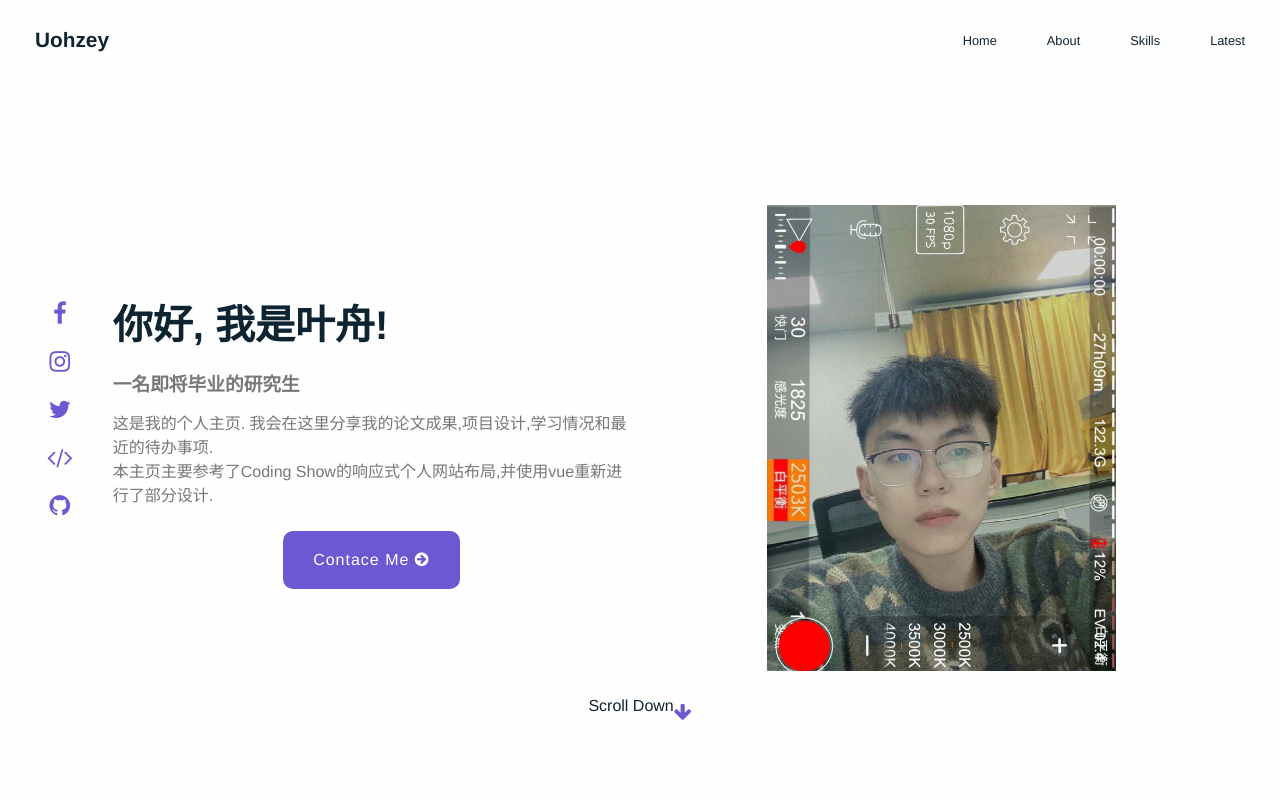
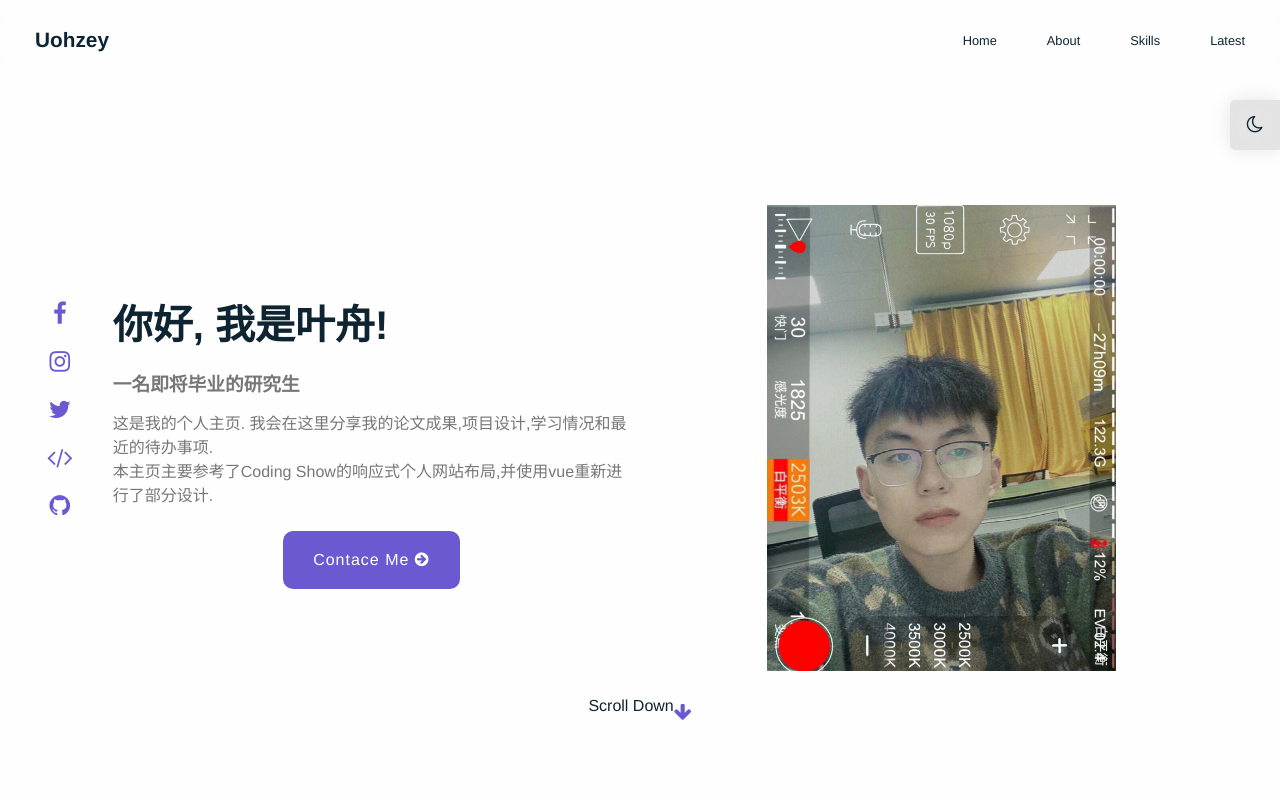
Before and after one commit to uohzey/uohzey.github.io, a Vue app: page /#/home in a window 1280 px wide. Shown: the top 800 px of the page. Built offline with nearby package versions, Linux system fonts and the light colour scheme.

Commit message:
theme-change

```diff
--- a/src/components/MyFooter.vue
+++ b/src/components/MyFooter.vue
@@ -122,4 +122,10 @@ footer a {
     font-size: 1.5em;
     margin: 20px;
 }
+
+.footer-copyright p {
+    font-size: var(--normal-font-size);
+    font-weight: 300;
+    margin-top: 50px;
+}
 </style>
--- /dev/null
+++ b/src/components/ThemeChange.vue
@@ -0,0 +1,63 @@
+<template>
+    <div class="theme-btn flex-center" @click="changeTheme">
+        <i class="fa fa-sun-o"></i>
+        <i class="fa fa-moon-o"></i>
+    </div>
+</template>
+
+<script>
+import { defineComponent } from "@vue/runtime-core";
+
+export default defineComponent({
+    name: "ThemeChange",
+    methods: {
+        changeTheme() {
+            const body = document.querySelector("body");
+            const theme = document.querySelector(".theme-btn");
+            const isDark = body.classList.contains("dark");
+            if (isDark) {
+                body.classList.remove("dark");
+                theme.classList.remove("sun");
+                theme.classList.add("moon");
+            } else {
+                body.classList.add("dark");
+                theme.classList.remove("moon");
+                theme.classList.add("sun");
+            }
+        }
+    }
+});
+</script>
+
+<style scoped>
+.theme-btn {
+    z-index: 999999;
+    position: fixed;
+    right: 0;
+    top: 100px;
+    background: var(--transparent-color-01);
+    backdrop-filter: blur(20px);
+    width: 50px;
+    height: 50px;
+    font-size: 1.2em;
+    border-radius: 5px 0 0 5px;
+    box-shadow: var(--box-shadow);
+    cursor: pointer;
+}
+
+.theme-btn .fa-sun-o,
+.fa-moon-o {
+    line-height: 20px;
+    margin: auto;
+    text-align: center;
+}
+
+.theme-btn .fa-sun-o,
+.theme-btn.sun .fa-moon-o {
+    display: none;
+}
+
+.theme-btn.sun .fa-sun-o {
+    display: block;
+}
+</style>
--- a/src/css/style.css
+++ b/src/css/style.css
@@ -12,7 +12,7 @@
     --card-bg-color: #fff;
     --modal-bg-color: #fff;
     --bg-transparent-color: rgba(0, 0, 0, 0.1);
-    --transparent-color-02: rgba(0, 0, 0, 0.1);
+    --transparent-color-01: rgba(0, 0, 0, 0.1);
     --transparent-color-02: rgba(106, 89, 209, 0.1);
     --line-color: #d7d7d7;
 
@@ -29,6 +29,33 @@
     /* ========== Scroll bar colors ============*/
     --scroll-bar-color: #c5cadf;
     --scroll-thumb-color: #70768a;
+    --scroll-thumb-hover-color: #454f6b;
+
+}
+
+.dark {
+    /* ========== Main theme clolrs ============*/
+    --first-color: #fff;
+    --second-color: #6a59d1;
+    --third-color: #a9afc3;
+
+    /* ========== Hovers clolrs ============*/
+    --hover-color: #614fd0;
+
+    /* ========== Background clolrs ============*/
+    --body-bg-color: #0e1b31;
+    --card-bg-color: #132347;
+    --modal-bg-color: #102048;
+    --bg-transparent-color: rgba(255, 255, 255, 0.1);
+    --transparent-color-02: rgba(255, 255, 255, 0.1);
+    --line-color: #454f6b;
+
+    /* ========== Color filter ============*/
+    --color-filter: invert(0);
+
+    /* ========== Scroll bar colors ============*/
+    --scroll-bar-color: #c1ceff;
+    --scroll-thumb-color: #282f4e;
     --scroll-thumb-hover-color: #454f6b;
 
 }
--- a/src/views/HomePage.vue
+++ b/src/views/HomePage.vue
@@ -8,6 +8,7 @@
     <latest-section />
     <scroll-to-top />
     <my-footer />
+    <theme-change />
   </body>
 </template>
 
@@ -18,11 +19,12 @@ import AboutSection from "@/components/AboutSection.vue"
 import SkillsSection from "@/components/SkillsSection.vue"
 import LatestSection from "@/components/LatestSection.vue"
 import ScrollToTop from "@/components/ScrollToTop.vue"
+import ThemeChange from "@/components/ThemeChange.vue"
 import MyFooter from "@/components/MyFooter.vue"
 import { defineComponent } from "@vue/runtime-core"
 export default defineComponent({
   name: 'HomePage',
-  components: { MyHeader, AboutSection, HomeSection, SkillsSection, LatestSection, ScrollToTop, MyFooter },
+  components: { MyHeader, AboutSection, HomeSection, SkillsSection, LatestSection, ScrollToTop, MyFooter, ThemeChange },
 
 })
 </script>
```
Also changed, not shown: src/components/ScrollToTop.vue (+5 -3 lines), 9 other files (tests, documents, lock files or other folders).
